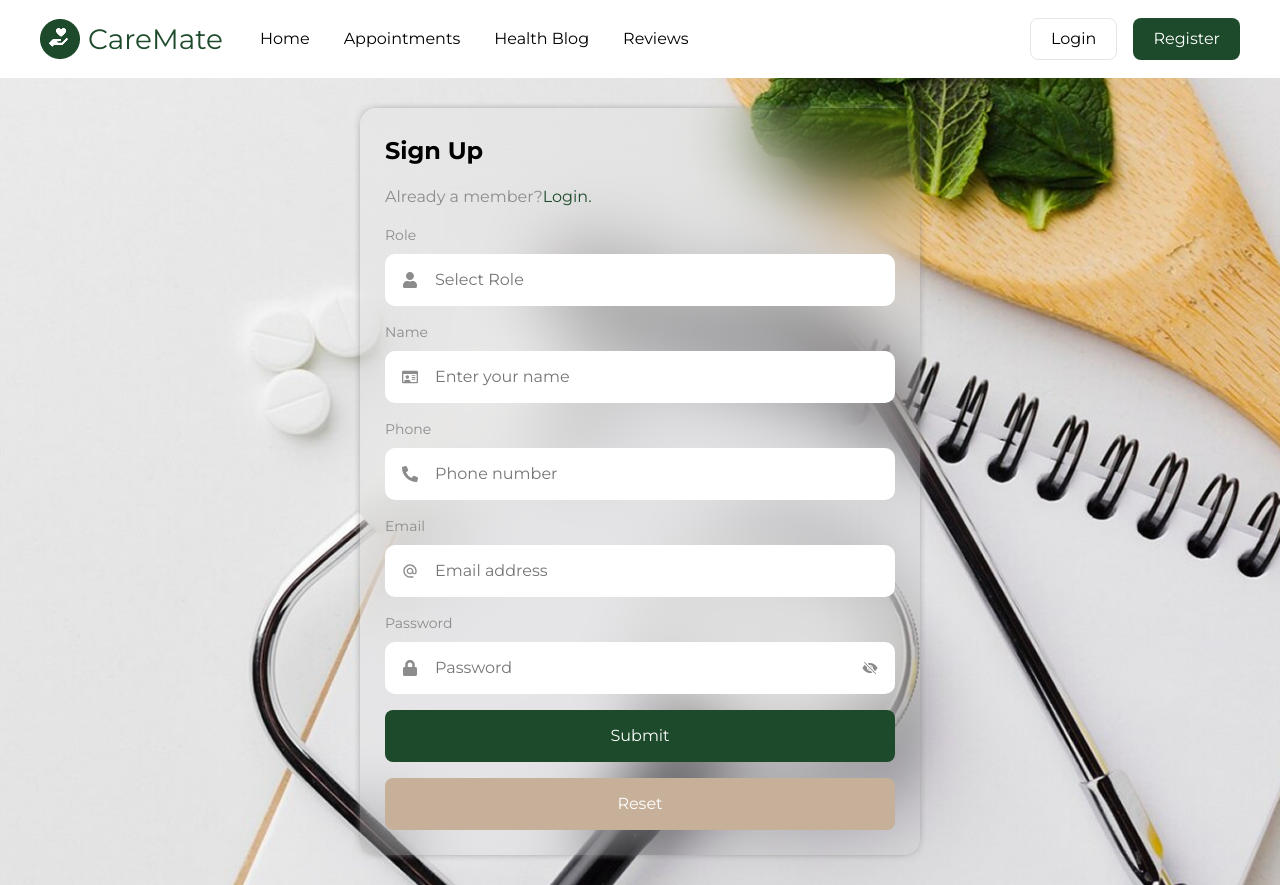
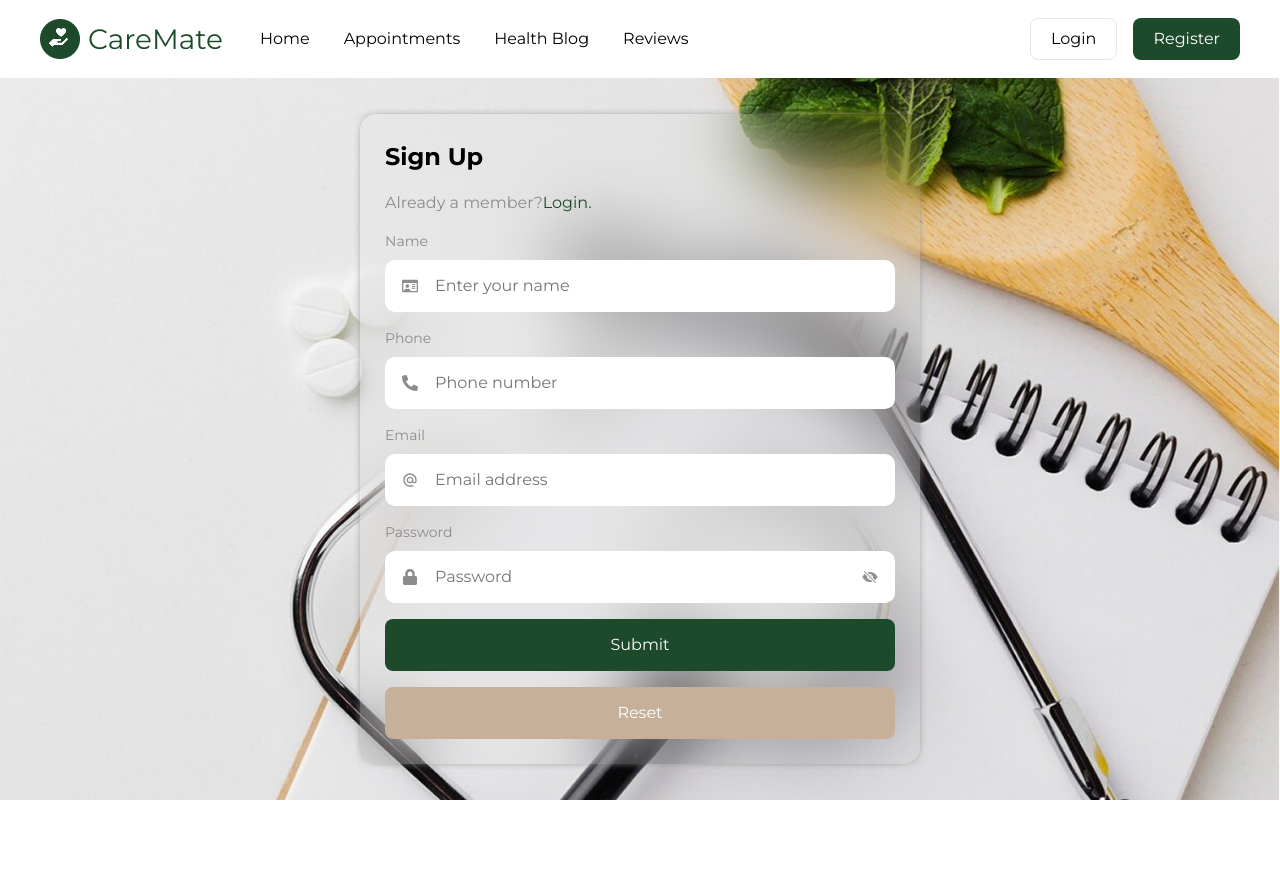
Before and after one commit to Abdalrahman-gits/careMate, a React (Vite) app: page /auth/register in a window 1280 px wide. After the commit the page ends 800 px from the top, so only its background shows below. Built offline with nearby package versions, Linux system fonts and the light colour scheme.

Commit message:
removing role field for now

```diff
--- a/src/features/authentication/SignupForm.jsx
+++ b/src/features/authentication/SignupForm.jsx
@@ -24,14 +24,6 @@ function SignupForm() {
           Login.
         </button>
       </FormSubTitle>
-      <FormRow label="role">
-        <InputWithIcon
-          icon={FaUser}
-          type="text"
-          id="role"
-          placeholder="Select Role"
-        />
-      </FormRow>
       <FormRow label="name">
         <InputWithIcon
           icon={FaRegIdCard}
```
